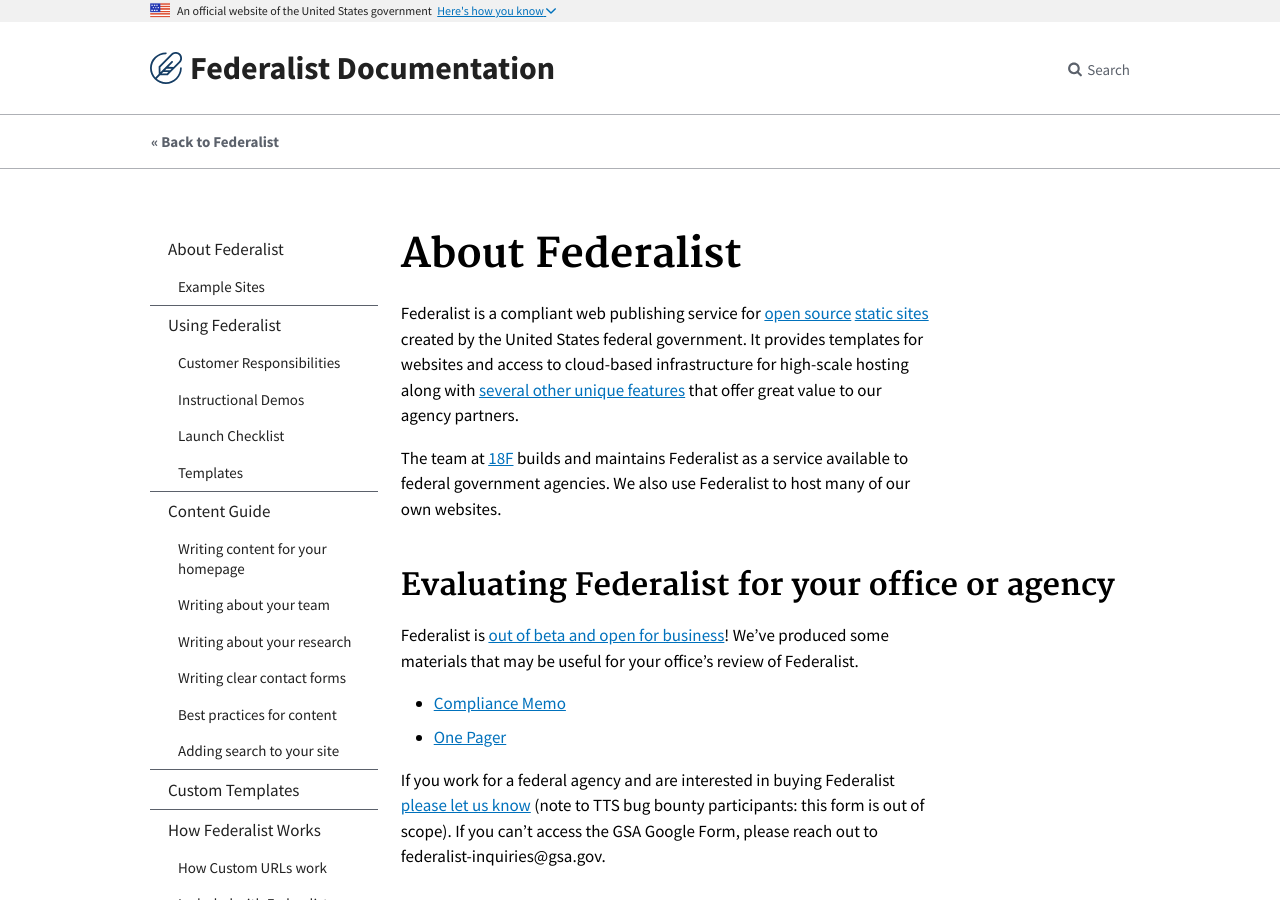
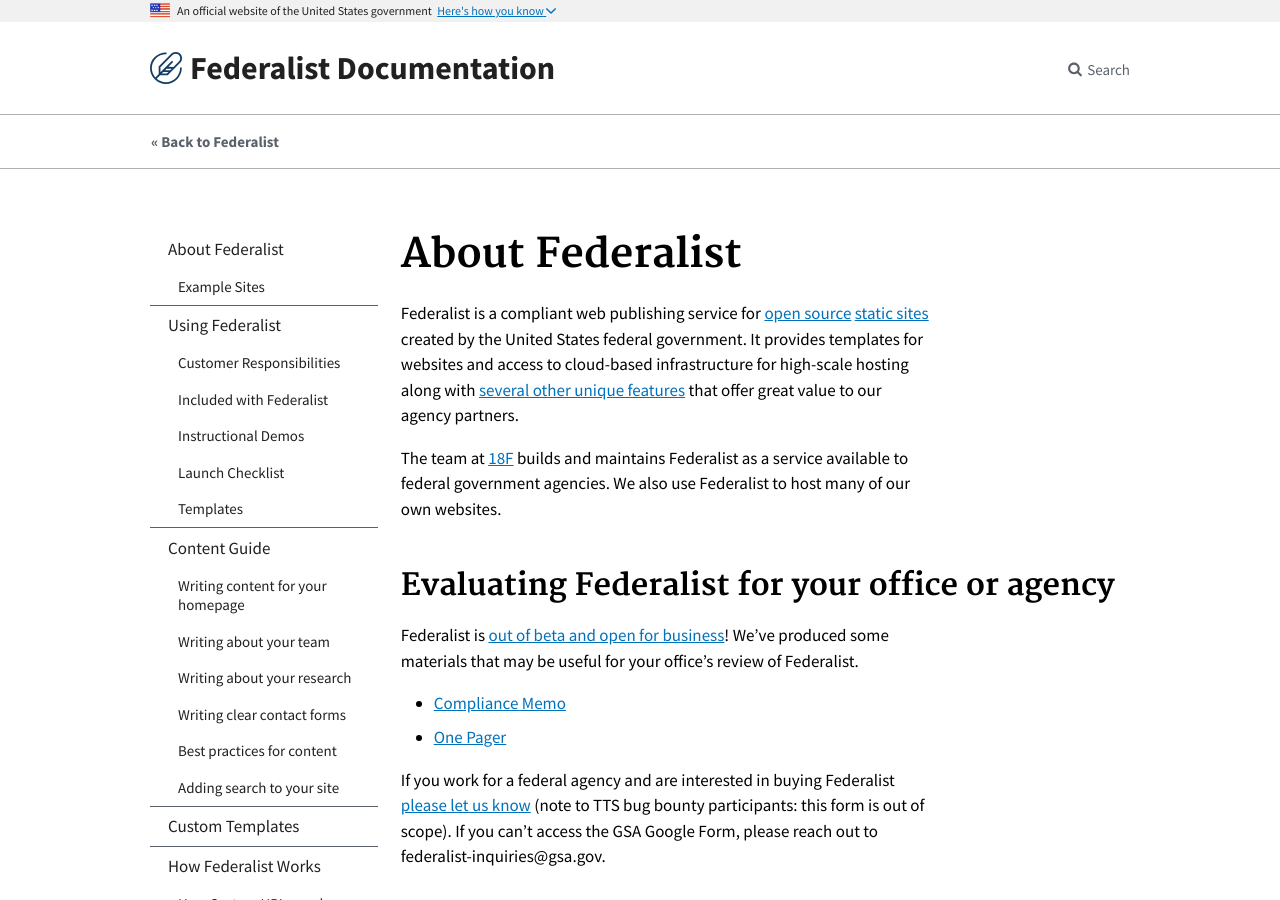
Before and after one commit to Macy-FK/federaliste, a Jekyll site: the page built from pages/index.md, in a window 1280 px wide and 900 px high. Built offline with Jekyll 4.4.1, drawn with Linux system fonts in a browser that asks for light colours; Markdown is read by kramdown in place of the engine named in the settings; part of the change alters nothing that is shown.

Commit message:
move menu

```diff
--- a/_config.yml
+++ b/_config.yml
@@ -47,6 +47,9 @@ navigation:
   - text: Customer Responsibilities
     url: /pages/using-federalist/customer-responsibilities/
     internal: true
+  - text: Included with Federalist
+    url: /pages/using-federalist/included-with-federalist/
+    internal: true
   - text: Instructional Demos
     url: /pages/using-federalist/instructional-demos/
     internal: true
@@ -87,9 +90,6 @@ navigation:
   children:
   - text: How Custom URLs work
     url: /pages/how-federalist-works/custom-urls/
-    internal: true
-  - text: Included with Federalist
-    url: /pages/how-federalist-works/included-with-federalist/
     internal: true
   - text: Node on Federalist
     url: /pages/how-federalist-works/node-on-federalist/
```
